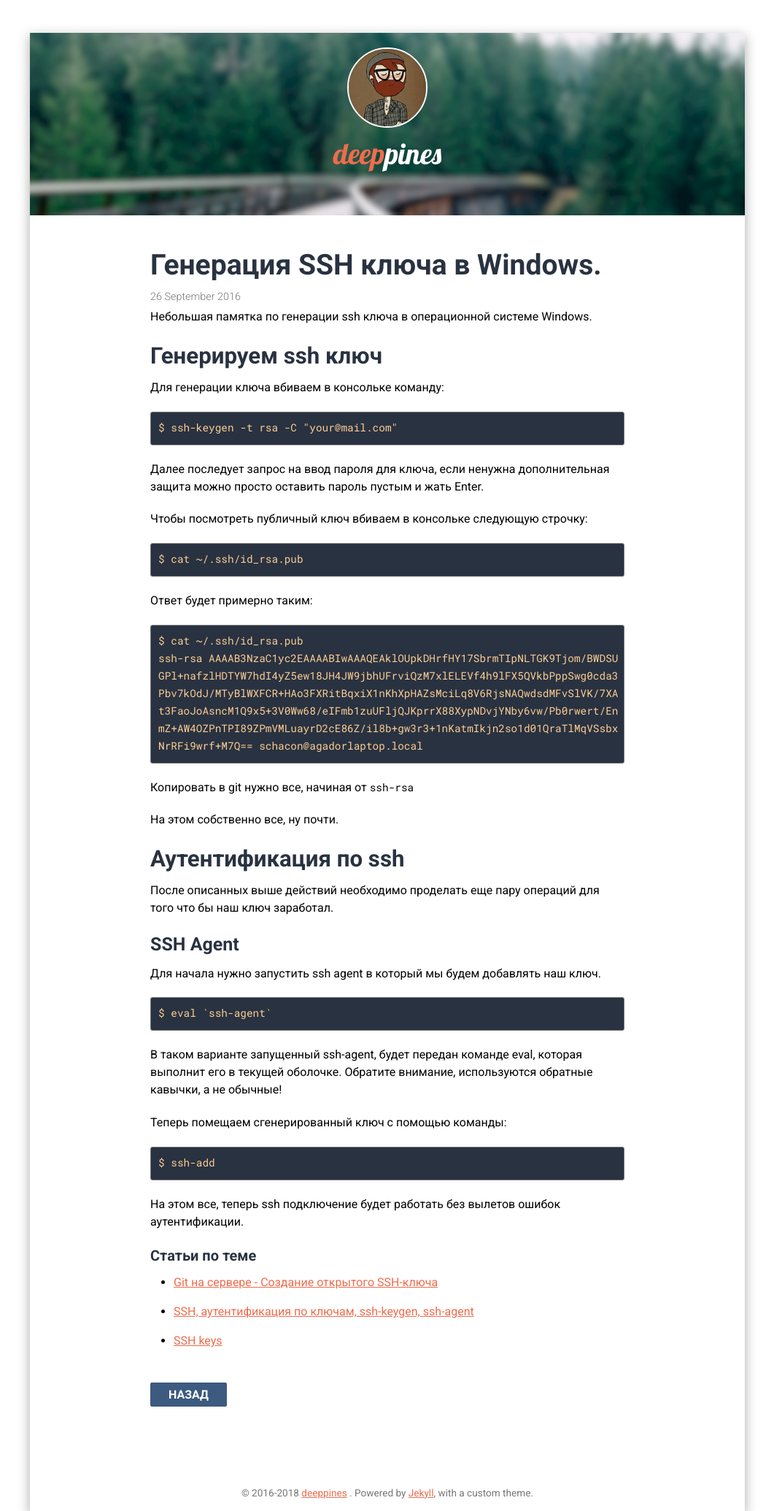
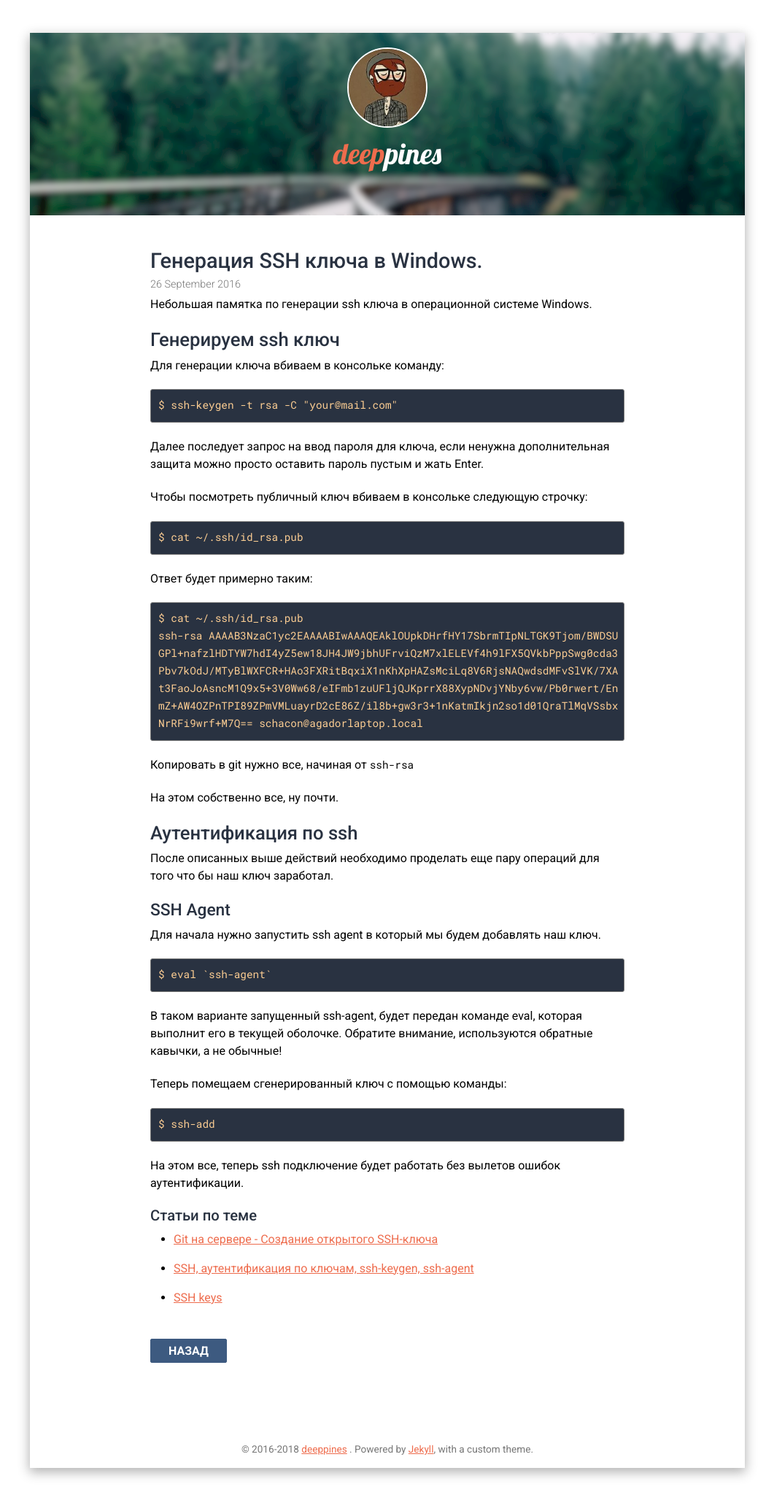
Before and after one commit to deeppines/deeppines.github.io, a Jekyll site: the page built from _posts/2016-09-26-ssh-for-windows.md, in a window 1280 px wide. Shown: the whole page at 73% size, without its empty margins (109-1170 px from the left). Built offline with Jekyll 4.4.1, drawn with Linux system fonts in a browser that asks for light colours; comment, search, counter and statistics services are not loaded.

Commit message:
update type

```diff
--- a/_sass/core/type/_setting.scss
+++ b/_sass/core/type/_setting.scss
@@ -8,7 +8,9 @@
 // Base setting
 
 html {
+    font-family: sans-serif;
     font-size: 100%;
+    line-height: 1.15;
 
     // Small devices (landscape phones, less than 768px)
     @media (max-width: 767px) {
@@ -21,7 +23,7 @@ body {
     margin: 0;
     font-family: $font-text;
     font-size: 1rem;
-    font-weight: normal;
+    font-weight: 400;
     line-height: 1.5;
     color: $black;
     background-color: $wight;
@@ -30,36 +32,36 @@ body {
 // Headers setting
 
 h1,h2,h3,h4,h5,h6 {
-    font-family: $font-text;
-    font-weight: bold;
+    font-family: inherit;
+    font-weight: 500;
     line-height: 1.2;
-    margin: 1.414rem 0 .8rem;
+    margin-top: 0;
+    margin-bottom: 0.5rem;
     color: $gunmetal;
 }
 
 h1 {
-    margin-top: 0;
-    font-size: 2.441rem;
+    font-size: 1.802rem;
 }
 
 h2 {
-    font-size: 1.953rem;
+    font-size: 1.602rem;
 }
 
 h3 {
-    font-size: 1.563rem;
+    font-size: 1.424rem;
 }
 
 h4 {
-    font-size: 1.25rem;
+    font-size: 1.266rem;
 }
 
 h5 {
-    font-size: 1rem;
+    font-size: 1.125rem;
 }
 
 h6 {
-    font-size: .8rem;
+    font-size: 1rem;
 }
 
 small {
--- a/_sass/core/type/_variables.scss
+++ b/_sass/core/type/_variables.scss
@@ -7,7 +7,7 @@
 
 // GFonts
 @import url('https://fonts.googleapis.com/css?family=Lobster&subset=cyrillic');
-@import url('https://fonts.googleapis.com/css?family=Roboto:300,400,700&amp;subset=latin,cyrillic');
+@import url('https://fonts.googleapis.com/css?family=Roboto:300,400,500,700&amp;subset=latin,cyrillic');
 @import url('https://fonts.googleapis.com/css?family=Roboto+Mono:400,500&amp;subset=cyrillic');
 
 // Fonts for site
```
